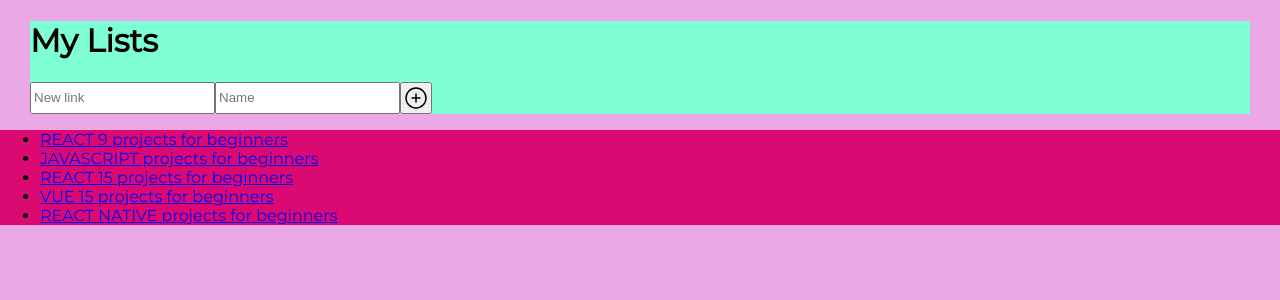
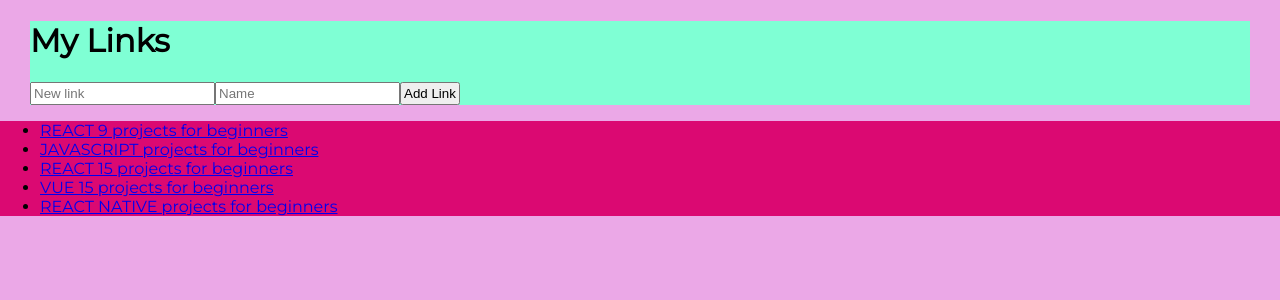
Before and after one commit to Alba44/MyLists, a React (Create React App) app: page / in a window 1280 px wide. Shown: the top 300 px of the page. Built offline with nearby package versions, Linux system fonts and the light colour scheme; what redux-immutable-state-invariant would draw is missing.

Commit message:
Change title to My Links

```diff
--- a/public/index.html
+++ b/public/index.html
@@ -9,7 +9,7 @@
     />
     <link rel="preconnect" href="https://fonts.gstatic.com">
     <link href="https://fonts.googleapis.com/css2?family=Montserrat&display=swap" rel="stylesheet">
-    <title>My Lists</title>
+    <title>My Links</title>
   </head>
   <body>
     <div id="root"></div>
--- a/src/components/header/Header.jsx
+++ b/src/components/header/Header.jsx
@@ -11,16 +11,11 @@ export default function Header() {
   }
   return (
     <header>
-      <h1 className="header_title">My Lists</h1>
+      <h1 className="header_title">My Links</h1>
       <form className="header_inputs-container">
         <input className="input-box link" type="text" placeholder="New link" value={link} onChange={(event) => setLink(event.target.value)} />
         <input className="input-box name" type="text" placeholder="Name" value={name} onChange={(event) => setName(event.target.value)} />
-        <button className="add-link" type="button" onClick={addNewLink(link, name)}>
-          <svg width="24" height="24" viewBox="0 0 24 24" fill="none" xmlns="http://www.w3.org/2000/svg">
-            <path d="M8 12H12M16 12H12M12 12V8M12 12V16" stroke="currentColor" strokeWidth="1.5" strokeLinecap="round" strokeLinejoin="round" />
-            <path d="M12 22C17.5228 22 22 17.5228 22 12C22 6.47715 17.5228 2 12 2C6.47715 2 2 6.47715 2 12C2 17.5228 6.47715 22 12 22Z" stroke="currentColor" strokeWidth="1.5" strokeLinecap="round" strokeLinejoin="round" />
-          </svg>
-        </button>
+        <button className="add-link" type="button" onClick={addNewLink(link, name)}>Add Link</button>
       </form>
     </header>
   );
```
